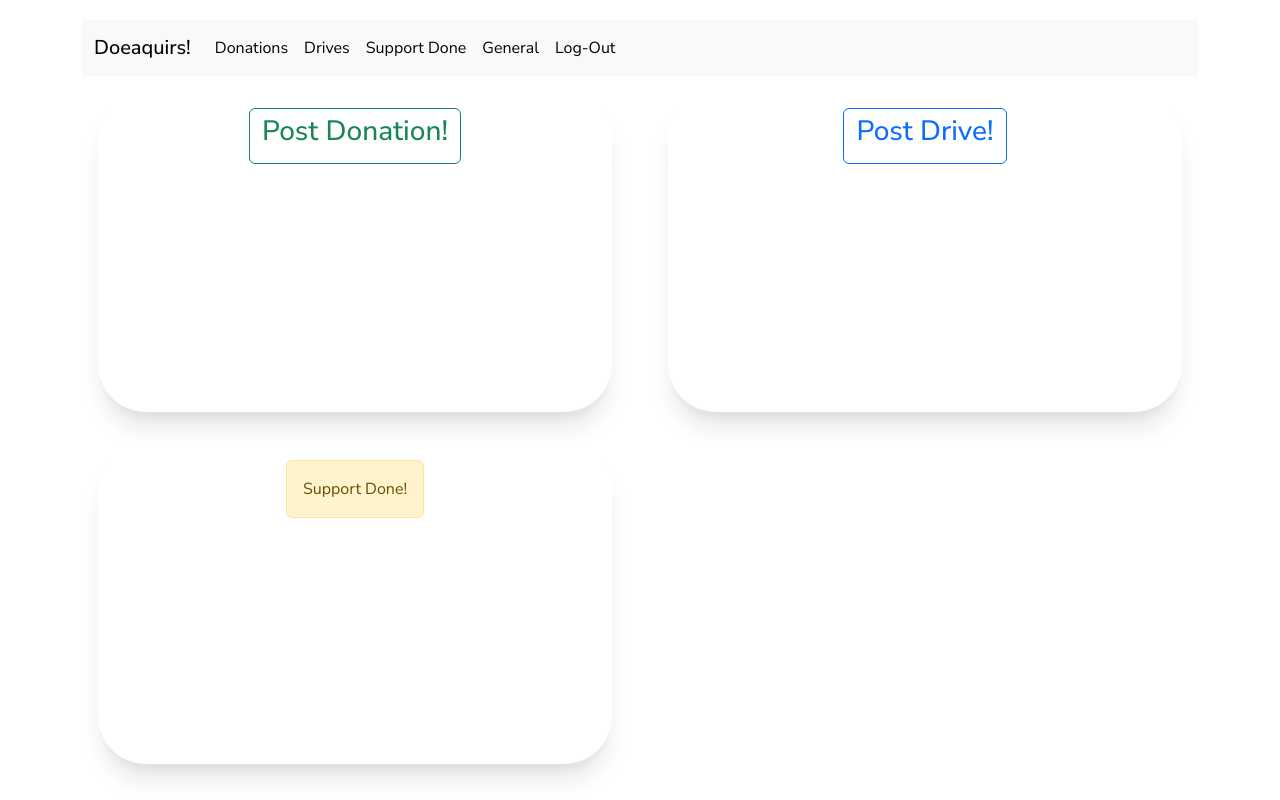
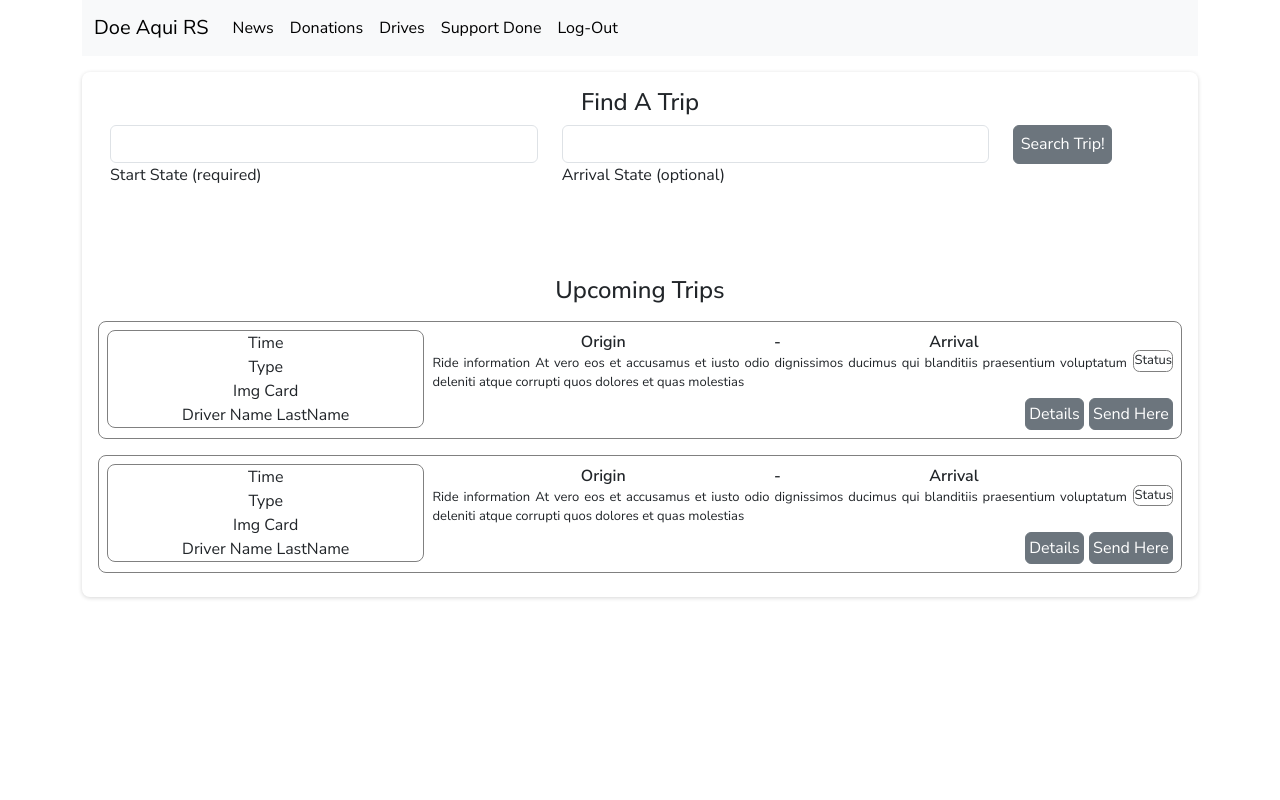
Before and after one commit to travs15/doeaquirs-UI, a Vue app: page /home in a window 1280 px wide. Built offline with nearby package versions, Linux system fonts and the light colour scheme.

Commit message:
added card for the drive, refactor home view and sections styling

```diff
--- /dev/null
+++ b/src/components/DriveCard.vue
@@ -0,0 +1,135 @@
+<template>
+    <div class="driveCard">
+        <div class="leftSection">
+            <span class="card-text">Time</span>
+            <span class="card-text">Type</span>
+            <span>Img Card</span>
+            <span class="card-text">Driver Name LastName</span>
+        </div>
+        <div class="rightSection">
+            <div class="rideDescription">
+                <div class="information">
+                    <div class="locationInfo">
+                        <span>Origin</span>-
+                        <span>Arrival</span>
+                    </div>
+                    <span class="infoDescription">Ride information At vero eos et accusamus et iusto odio dignissimos ducimus qui blanditiis praesentium voluptatum deleniti atque corrupti quos dolores et quas molestias </span>
+                </div>
+                <div class="status">
+                    <span>Status</span>
+                </div>
+            </div>
+            <div class="rideButtons">
+                <button class="btn btn-secondary">Details</button>
+                <button class="btn btn-secondary">Send Here</button>
+            </div>
+        </div>
+    </div>
+</template>
+
+<script>
+export default {
+    props: {
+        // prop to get all the info displayed
+        drive: {
+            type: Object,
+            required: false
+        }
+    },
+    methods: {
+    }
+}
+
+</script>
+
+<style>
+.driveCard {
+    width: 100%;
+    display: flex;
+    flex-direction: row;
+    justify-content: center;
+    align-items: flex-start;
+    padding: 0.5em;
+    margin: 0.5em;
+    border: 1px solid gray;
+    border-radius: .5em;
+}
+
+.leftSection {
+    width: 30%;
+    height: 100%;
+    display: flex;
+    flex-direction: column;
+    justify-content: center;
+    align-items: center;
+    border: 1px solid gray;
+    border-radius: .5em;
+    margin-right: .5em;
+}
+
+.rightSection {
+    width: 70%;
+    height: 100%;
+    display: flex;
+    flex-direction: column;
+    justify-content: space-between;
+    align-items: flex-start;
+    font-size: 13px;
+}
+
+.rideDescription {
+    width: 100%;
+    display: flex;
+    flex-direction: row;
+    align-items: center;
+    justify-content: space-between;
+}
+
+.information {
+    display: flex;
+    flex-direction: column;
+    align-items: flex-start;
+    justify-content: center;
+    padding-right: 0.5em;
+}
+
+.infoDescription {
+    text-align: justify;
+}
+
+.status {
+    height: 100%;
+    border: 1px solid gray;
+    border-radius: .5em;
+    display: flex;
+    flex-direction: column;
+    justify-content: center;
+}
+
+.locationInfo {
+    width: 100%;
+    display: flex;
+    flex-direction: row;
+    align-items: flex-start;
+    justify-content: space-evenly;
+    font-size: 16px;
+    font-weight: 600;
+}
+
+.rideButtons {
+    width: 100%;
+    display: flex;
+    flex-direction: row;
+    align-items: center;
+    justify-content: flex-end;
+}
+.rideButtons .btn {
+    margin-left: 5px;
+    margin-top: 5px;
+    padding: 0.2em;
+}
+
+.card-text {
+    text-align: center;
+}
+</style>
--- a/src/style.css
+++ b/src/style.css
@@ -13,15 +13,6 @@
   -moz-osx-font-smoothing: grayscale;
 }
 
-a {
-  font-weight: 500;
-  color: #646cff;
-  text-decoration: inherit;
-}
-a:hover {
-  color: #535bf2;
-}
-
 body {
   margin: 0;
   display: flex;
@@ -30,49 +21,9 @@ body {
   min-height: 100vh;
 }
 
-h1 {
-  font-size: 3.2em;
-  line-height: 1.1;
-}
-
-button {
-  border-radius: 8px;
-  border: 1px solid transparent;
-  padding: 0.6em 1.2em;
-  font-size: 1em;
-  font-weight: 500;
-  font-family: inherit;
-  background-color: #1a1a1a;
-  cursor: pointer;
-  transition: border-color 0.25s;
-}
-button:hover {
-  border-color: #646cff;
-}
-button:focus,
-button:focus-visible {
-  outline: 4px auto -webkit-focus-ring-color;
-}
-
-.card {
-  padding: 2em;
-}
-
 #app {
+  min-height: 100vh;
   min-width: 100%;
   margin: 0;
   padding: 0;
 }
-
-@media (prefers-color-scheme: light) {
-  :root {
-    color: #213547;
-    background-color: #D9E2E1;
-  }
-  a:hover {
-    color: #747bff;
-  }
-  button {
-    background-color: #f9f9f9;
-  }
-}
--- a/src/views/HomeView.vue
+++ b/src/views/HomeView.vue
@@ -3,12 +3,15 @@
         <div class="container">
             <nav class="navbar navbar-expand-lg navbar-light bg-light">
                 <div class="container-fluid">
-                    <a class="navbar-brand" href="#">Doeaquirs!</a>
+                    <a class="navbar-brand" href="#">Doe Aqui RS</a>
                     <button class="navbar-toggler" type="button" data-bs-toggle="collapse" data-bs-target="#navbarNav" aria-controls="navbarNav" aria-expanded="false" aria-label="Toggle navigation">
                     <span class="navbar-toggler-icon"></span>
                     </button>
                     <div class="collapse navbar-collapse" id="navbarNav">
                     <ul class="navbar-nav">
+                        <li class="nav-item">
+                            <a class="nav-link active" aria-current="page" href="#" @click="handleFilter('news')"><span>News</span> </a>
+                        </li>
                         <li class="nav-item">
                             <a class="nav-link active" aria-current="page" href="#" @click="handleFilter('donation')"><span>Donations</span> </a>
                         </li>
@@ -17,9 +20,6 @@
                         </li>
                         <li class="nav-item">
                             <a class="nav-link active" aria-current="page" href="#" @click="handleFilter('support')"><span>Support Done</span></a>
-                        </li>
-                        <li class="nav-item">
-                            <a class="nav-link active" aria-current="page" href="#" @click="handleFilter('general')"><span>General</span> </a>
                         </li>
                         <li class="nav-item">
                             <a class="nav-link active" aria-current="page" href="#" @click="handleSignOut">Log-Out</a>
@@ -31,25 +31,67 @@
         </div>
         <div class="container">
             <div class="row">
-                <div class="col-12 col-sm-12 col-md-6" v-show="displayDonations">
+                <div class="col-12" v-show="displayNews">
+                    <div class="sectionContainer">
+                        <h4>Find A Trip</h4>
+                        <div class="container">
+                            <div class="row">
+                                <div class="col-12 col-sm-12 col-md-5">
+                                     <div class="mb-5">
+                                        <select v-model="startState" class="form-control"
+                                            id="startState">
+                                            <option disabled selected value="Origin"></option>
+                                            <option value="1">1</option>
+                                            <option value="2">2</option>
+                                            <option value="3">3</option>
+                                        </select>
+                                        <label for="startState" class="form-label">Start State (required)</label>
+                                    </div>
+                                </div>
+                                <div class="col-12 col-sm-12 col-md-5">
+                                     <div class="mb-5">
+                                        <select v-model="arrivalState" class="form-control"
+                                            id="arrivalState">
+                                            <option disabled value="Destination">Pick a State</option>
+                                            <option value="1">1</option>
+                                            <option value="2">2</option>
+                                            <option value="3">3</option>
+                                        </select>
+                                        <label for="arrivalState" class="form-label">Arrival State (optional)</label>
+                                    </div>
+                                </div>
+                                <div class="col-12 col-sm-12 col-md-2">
+                                    <button class="btn btn-secondary">Search Trip!</button>
+                                </div>
+                            </div>
+                        </div>
+                        <hr>
+                        <h4>Upcoming Trips</h4>
+                        <DriveCard></DriveCard>
+                        <DriveCard></DriveCard>
+                    </div>
+                </div>
+                <div class="col-12" v-show="displayDonations">
                     <div class="sectionContainer">
                         <button type="button" class="btn btn-outline-success" @click="openDonationForm">
-                            <h3>Post Donation!</h3>
+                            Post A Donation!
                         </button type="button">
                     </div>
                 </div>
-                <div class="col-12 col-sm-12 col-md-6" v-show="displayDrives">
+                <div class="col-12" v-show="displayDrives">
                     <div class="sectionContainer">
                         <button type="button" class="btn btn-outline-primary" @click="openDriveForm">
-                            <h3>Post Drive!</h3>
+                            Post A Drive!
                         </button type="button">
+                        <DriveCard v-for="i in 3"></DriveCard>
                     </div>
                 </div>
-                <div class="col-12 col-sm-12 col-md-6" v-show="displaySuppport">
+                <div class="col-12" v-show="displaySuppport">
                     <div class="sectionContainer">
                         <div class="alert alert-warning" role="alert">
                             Support Done!
                         </div>
+                        <DriveCard></DriveCard>
                     </div>
                 </div>
             </div>
@@ -60,18 +102,26 @@
 
 <script>
 import Modal from '../components/Modal.vue';
+import DriveCard from '../components/DriveCard.vue';
 
 export default {
     components: {
+        DriveCard,
         Modal,
     },
     data() {
         return {
             isLoggedIn: false,
-            displayDonations: true,
-            displayDrives: true,
-            displaySuppport: true,
+            displayDonations: false,
+            displayDrives: false,
+            displaySuppport: false,
+            displayNews: true,
+            startState: null,
+            arrivalState: null,
         }
+    },
+    mounted() {
+        this.displayNews = true;
     },
     methods: {
         openDriveForm() {
@@ -91,27 +141,30 @@ export default {
             // TODO show modal with form
         },
         handleFilter(show) {
-            console.log('show');
             switch (show) {
-                case 'general':
-                        this.displayDonations = true;
-                        this.displayDrives = true;
-                        this.displaySuppport = true;
+                case 'news':
+                        this.displayDonations = false;
+                        this.displayDrives = false;
+                        this.displaySuppport = false;
+                        this.displayNews = true;
                     break;
                 case 'donation':
                         this.displayDonations = true;
                         this.displayDrives = false;
                         this.displaySuppport = false;
+                        this.displayNews = false;
                     break;
                 case 'drive':
                         this.displayDonations = false;
                         this.displayDrives = true;
                         this.displaySuppport = false;
+                        this.displayNews = false;
                     break;
                 case 'support':
                         this.displayDonations = false;
                         this.displayDrives = false;
                         this.displaySuppport = true;
+                        this.displayNews = false;
                     break;
             }
         },
@@ -123,9 +176,10 @@ export default {
 .homeContainer {
     display: flex;
     flex-direction: column;
+    justify-content: flex-start;
     align-items: flex-start;
     width: 100%;
-    /* height: 100vh; */
+    height: 100%;
 }
 
 .buttonsContainer {
@@ -137,15 +191,19 @@ export default {
 }
 
 .sectionContainer {
-    border-radius: 3em;
-    box-shadow: rgba(0, 0, 0, 0.1) 0px 20px 25px -5px, rgba(0, 0, 0, 0.04) 0px 10px 10px -5px;
-    margin: 1em;
+    border-radius: .5em;
+    box-shadow: rgba(0, 0, 0, 0.16) 0px 1px 4px;
+    margin-top: 1em;
     padding: 1em;
-    height: 40vh;
     display: flex;
     flex-direction: column;
     align-items: center;
     justify-content: flex-start;
     overflow-y: scroll;
 }
+
+.btn {
+    padding: 0.4em;
+}
+
 </style>
--- a/src/views/LandingPage.vue
+++ b/src/views/LandingPage.vue
@@ -10,7 +10,7 @@
         <div class="container">
             <nav class="navbar navbar-expand-lg navbar-light bg-light">
                 <div class="container-fluid">
-                    <a class="navbar-brand" href="#">Doeaquirs!</a>
+                    <a class="navbar-brand" href="#">Doe Aqui RS!</a>
                     <button class="navbar-toggler" type="button" data-bs-toggle="collapse" data-bs-target="#navbarNav" aria-controls="navbarNav" aria-expanded="false" aria-label="Toggle navigation">
                     <span class="navbar-toggler-icon"></span>
                     </button>
```
Also changed, not shown: src/App.vue (+7 -0 lines).
